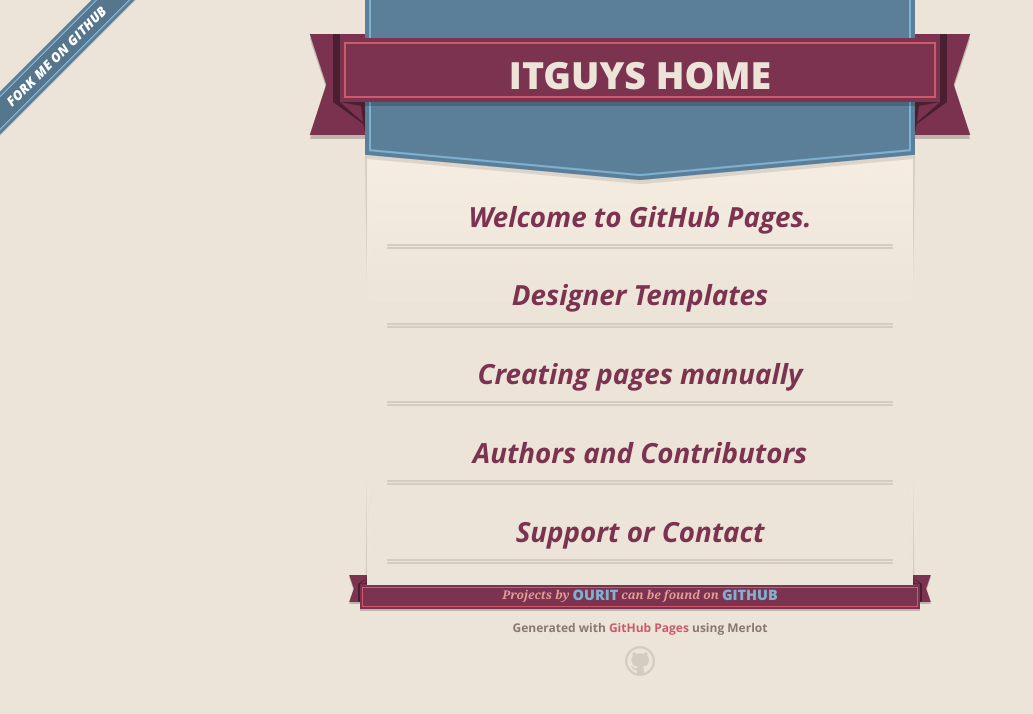
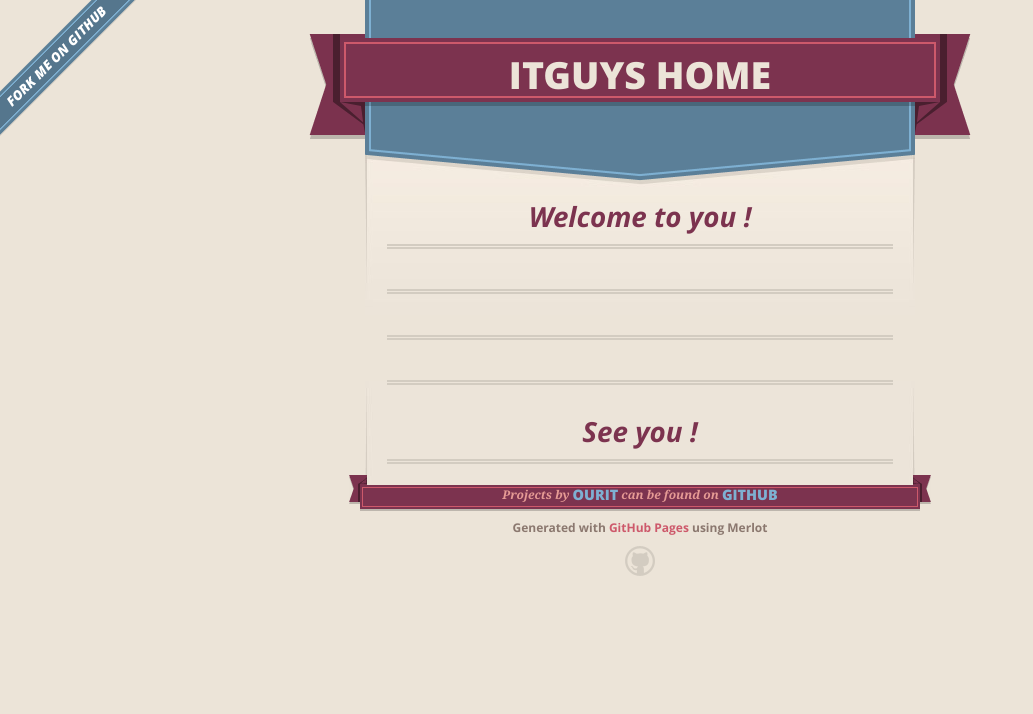
Before and after one commit to OurIT/ourit.github.com, a plain HTML site: page index.html in a window 1280 px wide. Shown: the whole page, without its empty margins (0-1033 px from the left). Drawn offline with nearby package versions, Linux system fonts and the light colour scheme.

Commit message:
Update index.html

```diff
--- a/index.html
+++ b/index.html
@@ -45,23 +45,20 @@
 
       <section id="main_content">
         <h3>
-<a id="welcome-to-github-pages" class="anchor" href="#welcome-to-github-pages" aria-hidden="true"><span aria-hidden="true" class="octicon octicon-link"></span></a>Welcome to GitHub Pages.</h3>
+<a id="welcome-to-github-pages" class="anchor" href="#welcome-to-github-pages" aria-hidden="true"><span aria-hidden="true" class="octicon octicon-link"></span></a>Welcome to you !</h3>
 
 
 <h3>
-<a id="designer-templates" class="anchor" href="#designer-templates" aria-hidden="true"><span aria-hidden="true" class="octicon octicon-link"></span></a>Designer Templates</h3>
 
 
 <h3>
-<a id="creating-pages-manually" class="anchor" href="#creating-pages-manually" aria-hidden="true"><span aria-hidden="true" class="octicon octicon-link"></span></a>Creating pages manually</h3>
 
 
 <h3>
-<a id="authors-and-contributors" class="anchor" href="#authors-and-contributors" aria-hidden="true"><span aria-hidden="true" class="octicon octicon-link"></span></a>Authors and Contributors</h3>
 
 
 <h3>
-<a id="support-or-contact" class="anchor" href="#support-or-contact" aria-hidden="true"><span aria-hidden="true" class="octicon octicon-link"></span></a>Support or Contact</h3>
+<a id="support-or-contact" class="anchor" href="#support-or-contact" aria-hidden="true"><span aria-hidden="true" class="octicon octicon-link"></span></a>See you !</h3>
 
       </section>
 
```
